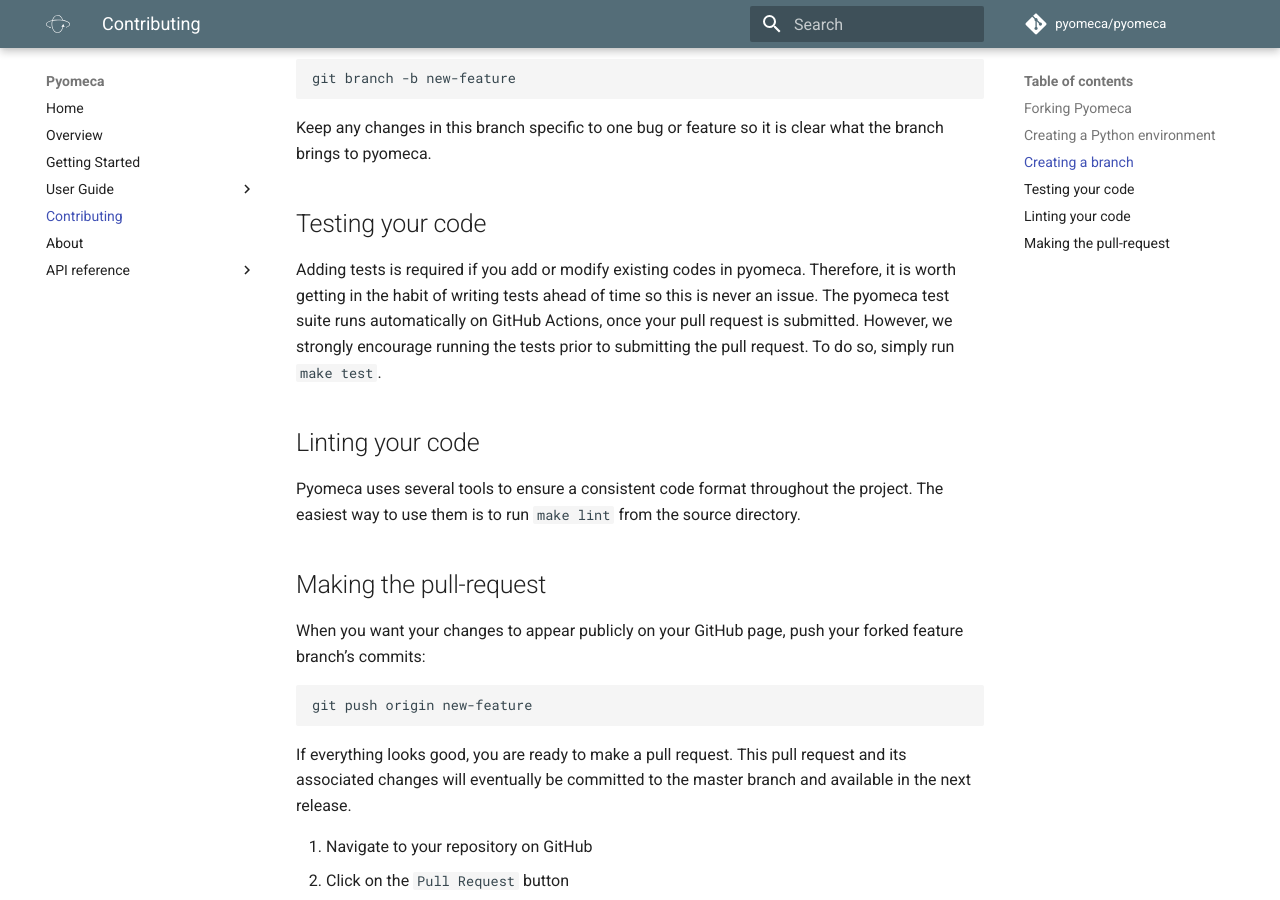
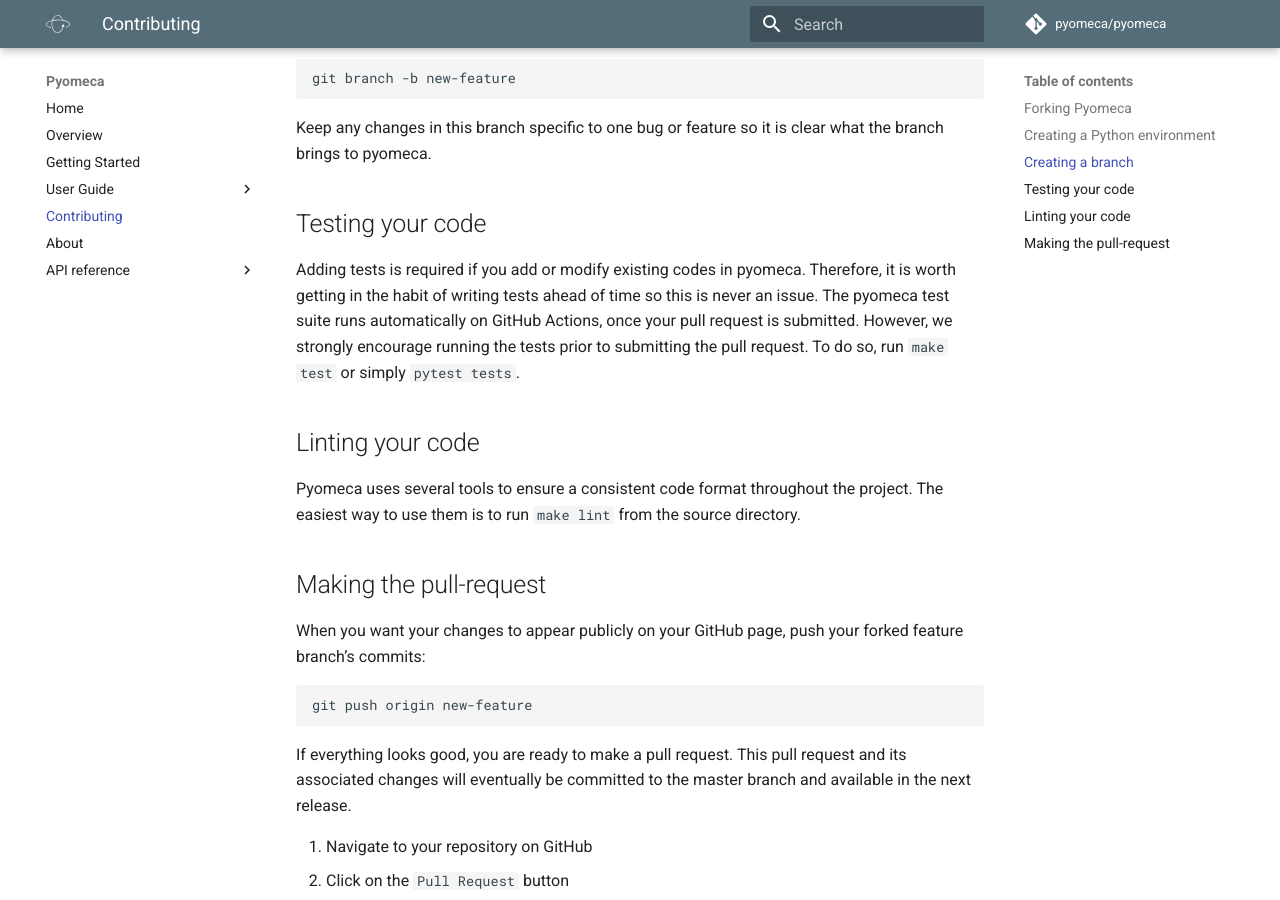
Before and after one commit to pyomeca/pyomeca, an MkDocs documentation site: the page built from docs/contributing.md, in a window 1280 px wide and 900 px high, scrolled down 937 px. Built offline with MkDocs 1.6.1 and Material for MkDocs 9.7.7, drawn with Linux system fonts in a browser that asks for light colours; comment, search, counter and statistics services are not loaded.

Commit message:
add pytest command

```diff
--- a/docs/contributing.md
+++ b/docs/contributing.md
@@ -45,7 +45,7 @@ Adding tests is required if you add or modify existing codes in pyomeca.
 Therefore, it is worth getting in the habit of writing tests ahead of time so this is never an issue.
 The pyomeca test suite runs automatically on GitHub Actions, once your pull request is submitted.
 However, we strongly encourage running the tests prior to submitting the pull request.
-To do so, simply run `make test`.
+To do so, run `make test` or simply `pytest tests`.
 
 ## Linting your code
 
```
